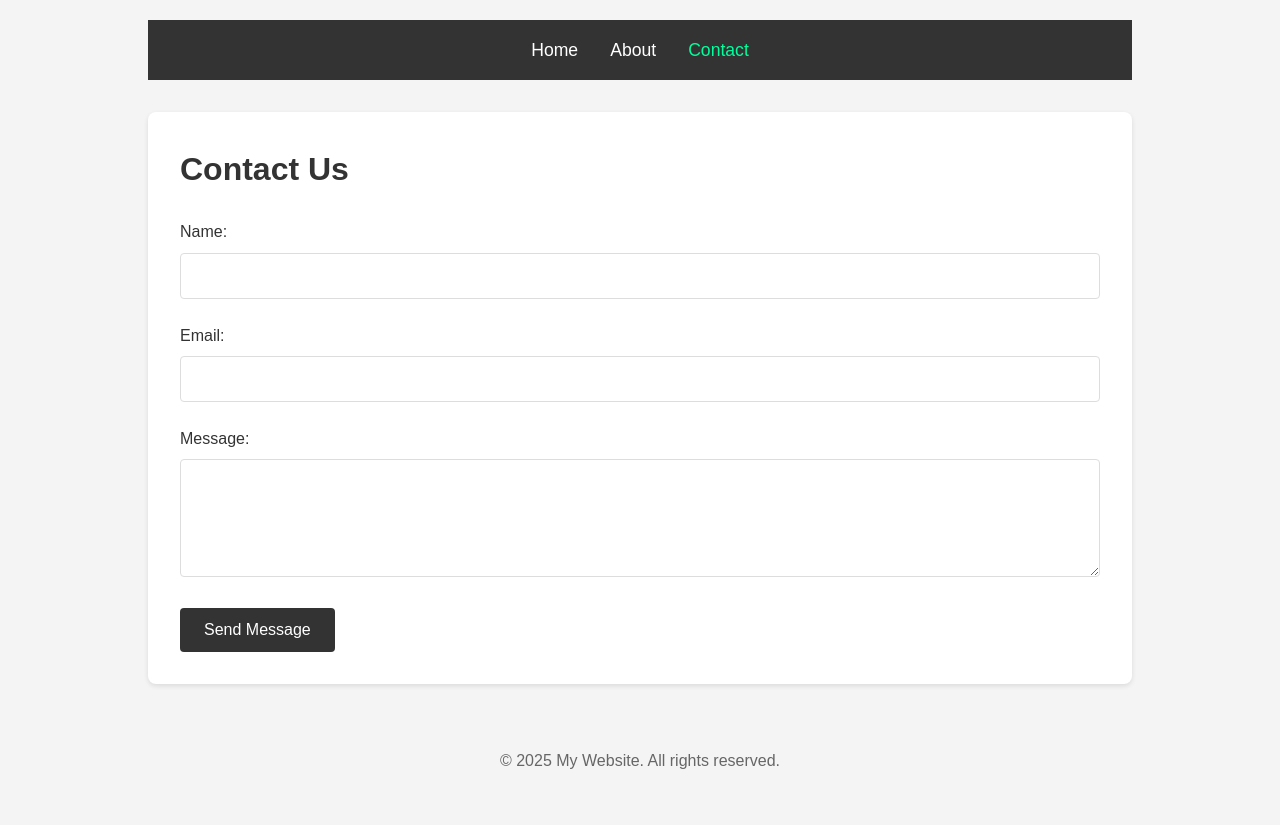
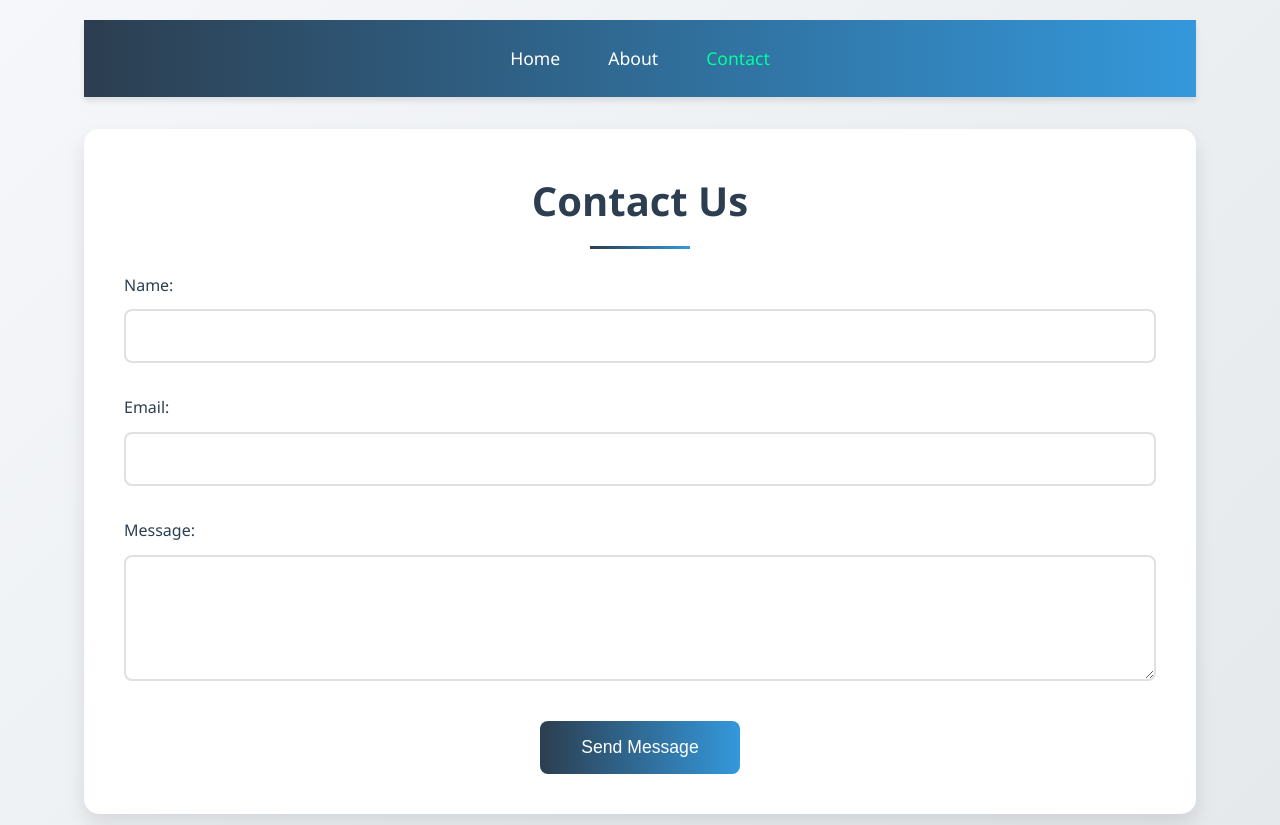
Before and after one commit to aws-scratch-sapc02/my-website, a plain HTML site: page contact.html in a window 1280 px wide. Shown: the top 825 px of the page. Drawn offline with Linux system fonts and the light colour scheme.

Commit message:
Enhanced website styling with modern design

```diff
--- a/styles.css
+++ b/styles.css
@@ -1,4 +1,4 @@
-/* Reset default styles */
+/* Modern CSS Reset and Base Styles */
 * {
     margin: 0;
     padding: 0;
@@ -6,112 +6,170 @@
 }
 
 body {
-    font-family: Arial, sans-serif;
+    font-family: 'Segoe UI', Tahoma, Geneva, Verdana, sans-serif;
     line-height: 1.6;
-    background-color: #f4f4f4;
+    background: linear-gradient(135deg, #f5f7fa 0%, #e4e8eb 100%);
+    min-height: 100vh;
 }
 
 .container {
-    width: 80%;
+    width: 90%;
+    max-width: 1200px;
     margin: 0 auto;
     padding: 20px;
 }
 
-/* Header and Navigation */
+/* Enhanced Header and Navigation */
 header {
-    background-color: #333;
-    padding: 1rem 0;
+    background: linear-gradient(to right, #2c3e50, #3498db);
+    padding: 1.5rem 0;
     margin-bottom: 2rem;
+    box-shadow: 0 4px 6px rgba(0, 0, 0, 0.1);
 }
 
 nav ul {
     list-style: none;
     display: flex;
     justify-content: center;
-    gap: 2rem;
+    gap: 3rem;
 }
 
 nav a {
     color: white;
     text-decoration: none;
     font-size: 1.1rem;
-    transition: color 0.3s ease;
+    position: relative;
+    padding: 0.5rem 0;
 }
 
-nav a:hover {
-    color: #00ff9d;
+nav a::after {
+    content: '';
+    position: absolute;
+    bottom: 0;
+    left: 0;
+    width: 0;
+    height: 2px;
+    background-color: #fff;
+    transition: width 0.3s ease;
 }
 
-/* Main Content */
+nav a:hover::after {
+    width: 100%;
+}
+
+/* Animated Main Content */
 main {
     background-color: white;
-    padding: 2rem;
-    border-radius: 8px;
-    box-shadow: 0 2px 5px rgba(0, 0, 0, 0.1);
-    min-height: 60vh;
+    padding: 2.5rem;
+    border-radius: 15px;
+    box-shadow: 0 10px 20px rgba(0, 0, 0, 0.1);
+    transform: translateY(0);
+    transition: transform 0.3s ease;
+    margin-bottom: 2rem;
+}
+
+main:hover {
+    transform: translateY(-5px);
 }
 
 h1 {
-    color: #333;
+    color: #2c3e50;
     margin-bottom: 1.5rem;
+    font-size: 2.5rem;
+    text-align: center;
+    position: relative;
+    padding-bottom: 1rem;
+}
+
+h1::after {
+    content: '';
+    position: absolute;
+    bottom: 0;
+    left: 50%;
+    transform: translateX(-50%);
+    width: 100px;
+    height: 3px;
+    background: linear-gradient(to right, #2c3e50, #3498db);
 }
 
 h2 {
-    color: #444;
-    margin: 1.5rem 0 1rem 0;
+    color: #34495e;
+    margin: 2rem 0 1rem 0;
+    font-size: 1.8rem;
 }
 
 p {
-    margin-bottom: 1rem;
+    margin-bottom: 1.5rem;
+    color: #555;
+    font-size: 1.1rem;
 }
 
-/* Contact Form Styling */
+/* Enhanced Form Styling */
 .form-group {
-    margin-bottom: 1.5rem;
+    margin-bottom: 2rem;
 }
 
 label {
     display: block;
-    margin-bottom: 0.5rem;
-    color: #333;
+    margin-bottom: 0.7rem;
+    color: #2c3e50;
+    font-weight: 500;
 }
 
 input,
 textarea {
     width: 100%;
-    padding: 0.8rem;
-    border: 1px solid #ddd;
-    border-radius: 4px;
+    padding: 1rem;
+    border: 2px solid #e0e0e0;
+    border-radius: 8px;
     font-size: 1rem;
+    transition: all 0.3s ease;
+}
+
+input:focus,
+textarea:focus {
+    border-color: #3498db;
+    outline: none;
+    box-shadow: 0 0 0 3px rgba(52, 152, 219, 0.2);
 }
 
 button {
-    background-color: #333;
+    background: linear-gradient(to right, #2c3e50, #3498db);
     color: white;
-    padding: 0.8rem 1.5rem;
+    padding: 1rem 2rem;
     border: none;
-    border-radius: 4px;
+    border-radius: 8px;
     cursor: pointer;
-    font-size: 1rem;
-    transition: background-color 0.3s ease;
+    font-size: 1.1rem;
+    transition: all 0.3s ease;
+    display: block;
+    width: 100%;
+    max-width: 200px;
+    margin: 0 auto;
 }
 
 button:hover {
-    background-color: #555;
+    transform: translateY(-2px);
+    box-shadow: 0 5px 15px rgba(0, 0, 0, 0.2);
 }
 
-/* Footer */
+/* Stylish Footer */
 footer {
     text-align: center;
     padding: 2rem 0;
     color: #666;
     margin-top: 2rem;
+    background: linear-gradient(to right, #2c3e50, #3498db);
+    color: white;
+    border-radius: 15px;
+    box-shadow: 0 -5px 15px rgba(0, 0, 0, 0.1);
 }
 
-/* Responsive Design */
+/* Enhanced Responsive Design */
 @media (max-width: 768px) {
     .container {
         width: 95%;
+        padding: 10px;
     }
 
     nav ul {
@@ -119,4 +177,44 @@ footer {
         align-items: center;
         gap: 1rem;
     }
+
+    h1 {
+        font-size: 2rem;
+    }
+
+    main {
+        padding: 1.5rem;
+    }
 }
+
+/* Add animations for content */
+@keyframes fadeIn {
+    from {
+        opacity: 0;
+        transform: translateY(20px);
+    }
+
+    to {
+        opacity: 1;
+        transform: translateY(0);
+    }
+}
+
+.about-content,
+.contact-form {
+    animation: fadeIn 0.8s ease-out forwards;
+}
+
+/* Add card-style sections for about page */
+.about-content section {
+    background: white;
+    padding: 2rem;
+    border-radius: 10px;
+    margin-bottom: 2rem;
+    box-shadow: 0 5px 15px rgba(0, 0, 0, 0.1);
+    transition: transform 0.3s ease;
+}
+
+.about-content section:hover {
+    transform: translateY(-5px);
+}
```
